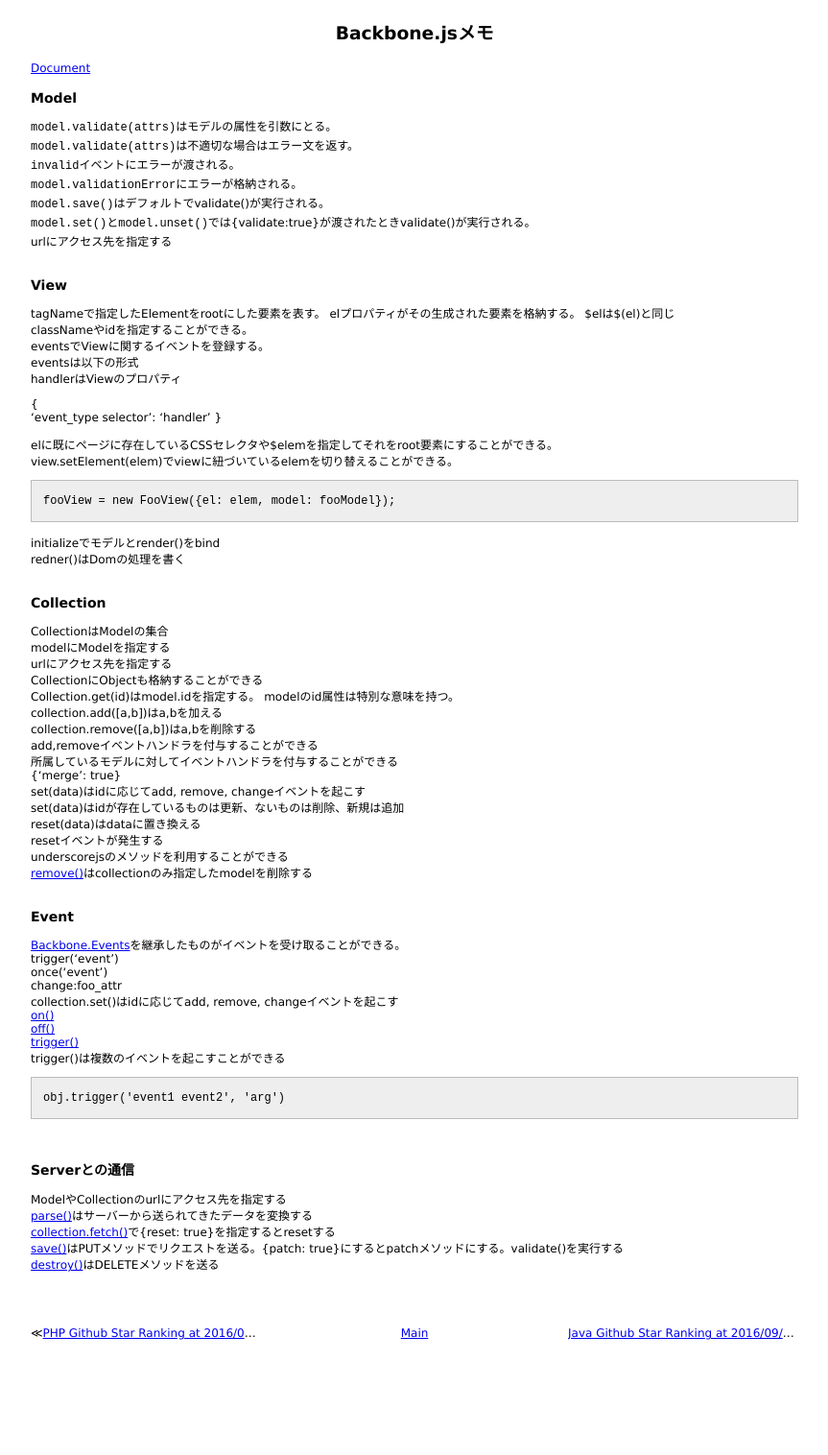
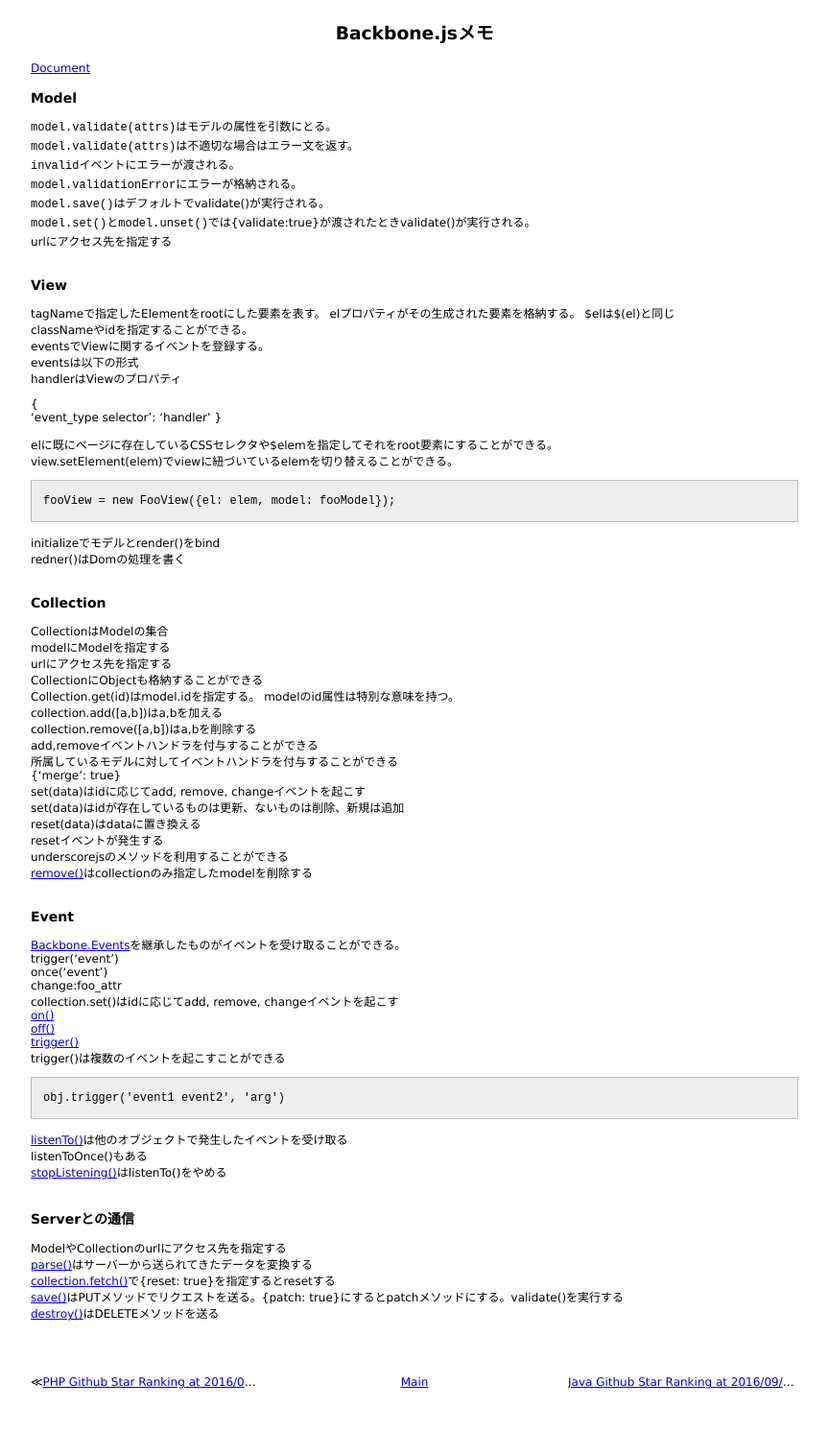
Before and after one commit to 38elements/38elements.github.com, a Jekyll site: the page built from _posts/2016-09-07-backbonejs.md, in a window 1280 px wide. Shown: the whole page at 96% size, without its empty margins (208-1071 px from the left). Built offline with Jekyll 4.4.1, drawn with Linux system fonts in a browser that asks for light colours; before the commit the page ends 1465 px from its top, so only the background shows below that.

Commit message:
Update 2016-09-07-backbonejs.md

````diff
--- a/_posts/2016-09-07-backbonejs.md
+++ b/_posts/2016-09-07-backbonejs.md
@@ -75,6 +75,9 @@ trigger()は複数のイベントを起こすことができる
 obj.trigger('event1 event2', 'arg')
 ```
 
+[listenTo()](http://backbonejs.org/#Events-listenTo)は他のオブジェクトで発生したイベントを受け取る
+listenToOnce()もある
+[stopListening()](http://backbonejs.org/#Events-stopListening)はlistenTo()をやめる
 <br>
 
 
````
